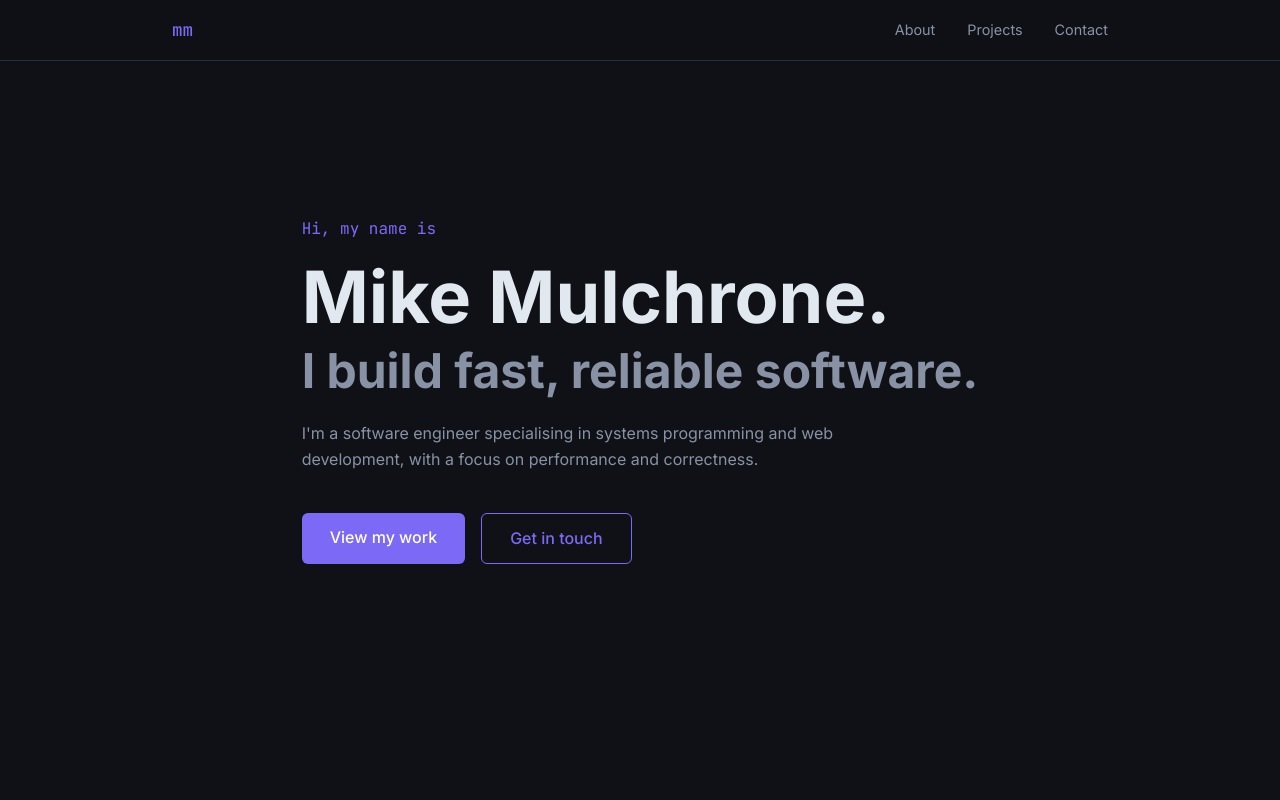
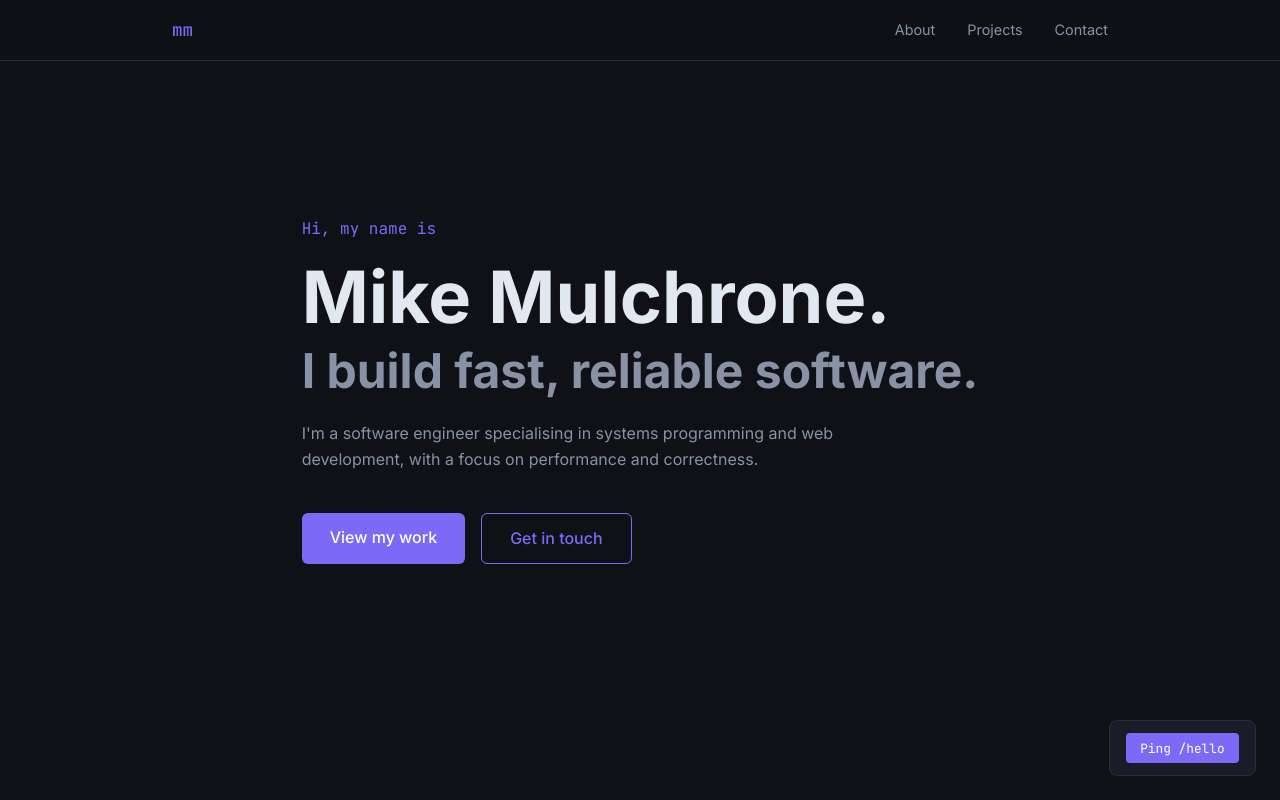
Before and after one commit to WingZer0o/mtmulch.com, a Vue app in the folder frontend/: page / in a window 1280 px wide. Shown: the top 800 px of the page. Built offline with nearby package versions, Linux system fonts and the light colour scheme.

Commit message:
testing backend communication

```diff
--- a/frontend/index.html
+++ b/frontend/index.html
@@ -3,7 +3,7 @@
   <head>
     <meta charset="UTF-8" />
     <meta name="viewport" content="width=device-width, initial-scale=1.0" />
-    <title>Mike Mulchrone23</title>
+    <title>Mike Mulchrone</title>
     <link rel="preconnect" href="https://fonts.googleapis.com" />
     <link rel="preconnect" href="https://fonts.gstatic.com" crossorigin />
     <link href="https://fonts.googleapis.com/css2?family=Inter:wght@400;500;600;700&family=JetBrains+Mono:wght@400;500&display=swap" rel="stylesheet" />
--- a/frontend/src/App.vue
+++ b/frontend/src/App.vue
@@ -6,12 +6,72 @@
     <Projects />
     <Contact />
   </main>
+  <div class="api-test">
+    <button @click="ping">Ping /hello</button>
+    <span v-if="response" :class="{ error: isError }">{{ response }}</span>
+  </div>
 </template>
 
 <script setup>
+import { ref } from 'vue'
 import NavBar from './components/NavBar.vue'
 import Hero from './components/Hero.vue'
 import About from './components/About.vue'
 import Projects from './components/Projects.vue'
 import Contact from './components/Contact.vue'
+
+const response = ref('')
+const isError = ref(false)
+
+async function ping() {
+  try {
+    const res = await fetch('/api/hello')
+    response.value = await res.text()
+    isError.value = !res.ok
+  } catch (e) {
+    response.value = e.message
+    isError.value = true
+  }
+}
 </script>
+
+<style>
+.api-test {
+  position: fixed;
+  bottom: 1.5rem;
+  right: 1.5rem;
+  display: flex;
+  align-items: center;
+  gap: 1rem;
+  background: var(--bg-card);
+  border: 1px solid var(--border);
+  padding: 0.75rem 1rem;
+  border-radius: 8px;
+  font-family: var(--mono);
+  font-size: 0.8rem;
+  z-index: 200;
+}
+
+.api-test button {
+  background: var(--accent);
+  color: #fff;
+  border: none;
+  padding: 0.4rem 0.9rem;
+  border-radius: 4px;
+  cursor: pointer;
+  font-family: var(--mono);
+  font-size: 0.8rem;
+}
+
+.api-test button:hover {
+  background: var(--accent-hover);
+}
+
+.api-test span {
+  color: var(--text-muted);
+}
+
+.api-test span.error {
+  color: #f87171;
+}
+</style>
--- a/frontend/vite.config.js
+++ b/frontend/vite.config.js
@@ -3,4 +3,13 @@ import vue from '@vitejs/plugin-vue'
 
 export default defineConfig({
   plugins: [vue()],
+  server: {
+    host: '0.0.0.0',
+    proxy: {
+      '/api': {
+        target: 'http://app:8080',
+        rewrite: (path) => path.replace(/^\/api/, ''),
+      },
+    },
+  },
 })
```
Also changed, not shown: frontend/staticwebapp.config.json (added, +8 -0 lines), 2 other files (tests, documents, lock files or other folders).
